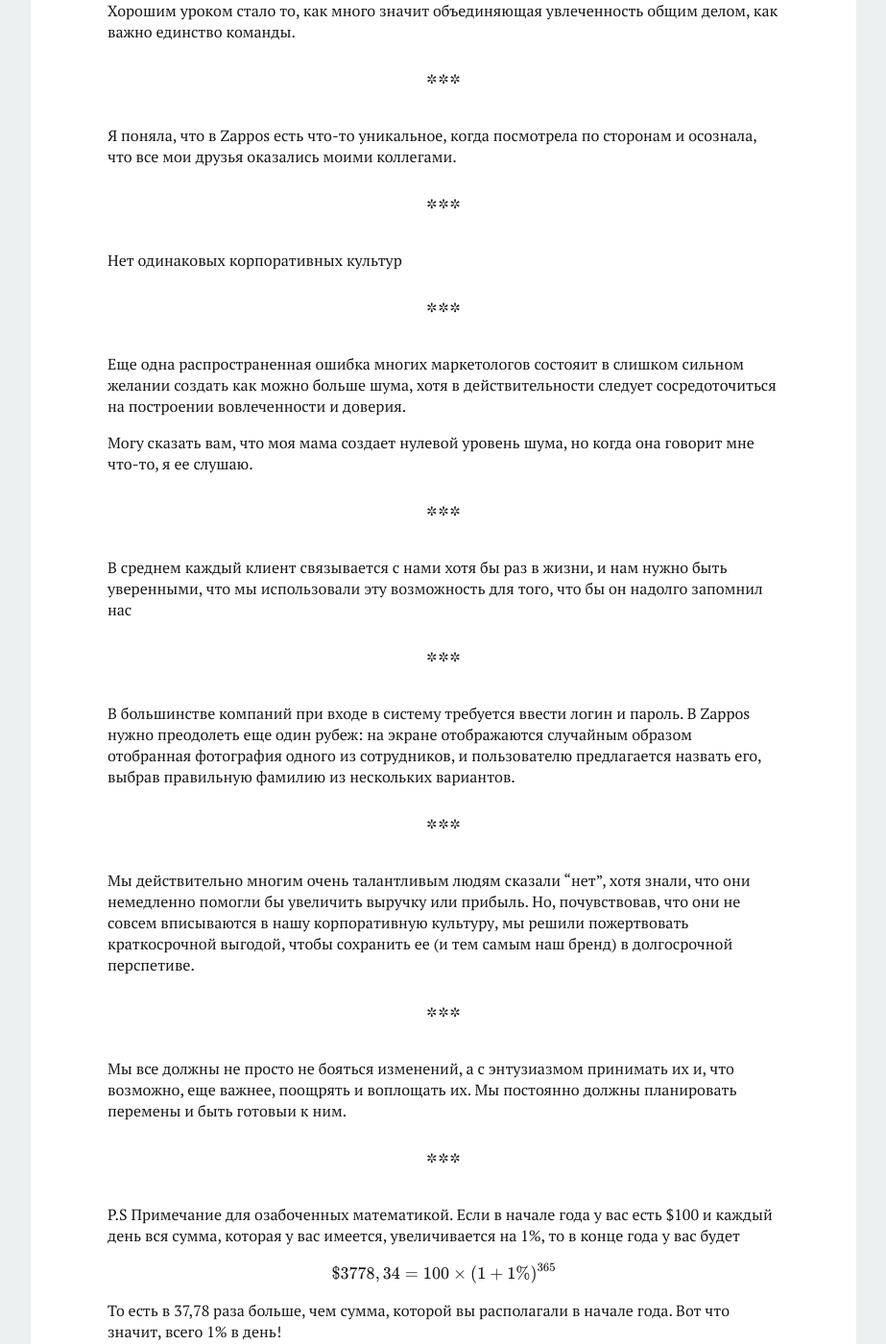
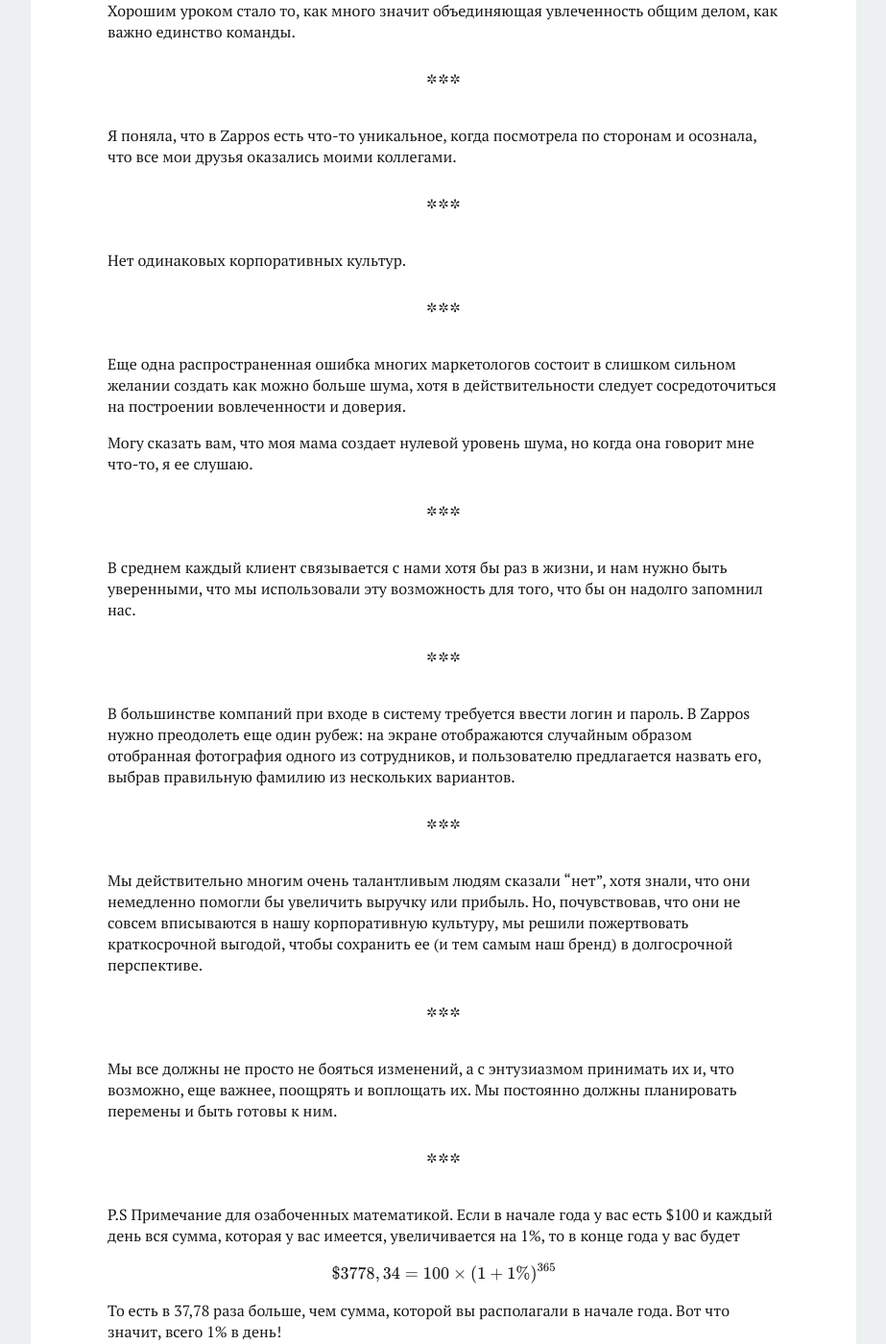
Before and after one commit to anna-vanlee/bizikov.ru, a Jekyll site: the page built from _posts/book/2014-01-28-zappos.markdown, in a window 1280 px wide and 1400 px high, scrolled down 3303 px. Shown: the whole window at 96% size, without its empty margins (178-1101 px from the left). Built offline with Jekyll 4.4.1, drawn with Linux system fonts in a browser that asks for light colours; formulas are drawn with MathJax 3; comment, search, counter and statistics services are not loaded; some of the changed text lies outside the part shown.

Commit message:
исправлены ошибки в тексте

```diff
--- a/_posts/2014-02-02-useful-resources-for-Sharepoint.markdown
+++ b/_posts/2014-02-02-useful-resources-for-Sharepoint.markdown
@@ -17,7 +17,7 @@
 
 ### Тематические блоги
 
-В этих блогах так много статей на все случаи жизни, поэтому я не стал выписывать какие то конкретные ссылки на уроки, а просто укажу ссылку на блог.
+В этих блогах так много статей на все случаи жизни, поэтому я не стал выписывать какие-то конкретные ссылки на уроки, а просто укажу ссылку на блог.
 
 - [Дмитрий Плотников](http://dplotnikov.wordpress.com/)
 - [Benjamin Niaulin](http://bniaulin.wordpress.com/)
--- a/_posts/book/2014-01-28-zappos.markdown
+++ b/_posts/book/2014-01-28-zappos.markdown
@@ -19,7 +19,7 @@
 <p class="quote-author">Махатма Ганди</p>
 
 <p class="quote">***</p>
-На пути к успеху я терпел одни неудачи
+На пути к успеху я терпел одни неудачи.
 
 <p class="quote-author">Томас Эдисон</p>
 
@@ -43,7 +43,7 @@
 
 <p class="quote">***</p>
 
-Говорят, что необходимость - мать изобретательности
+Говорят, что необходимость - мать изобретательности.
 
 <p class="quote">***</p>
 
@@ -52,7 +52,7 @@
 <p class="quote">***</p>
 
 Говоря коротко, проблема была в том, что мы не понимали, как много внимания нужно уделять корпоративной культуре. В течение
-первого года мы брали на работу знакомых и всех, кто хотел бы участвовать в создании чего то необычного и захватывающего.
+первого года мы брали на работу знакомых и всех, кто хотел бы участвовать в создании чего-то необычного и захватывающего.
 Сами не понимая того, мы сформировали симпатичную нам корпоративную культуру.
 
 Потом, когда число сотрудников перевалило за 25, мы совершили ошибку, начав принимать людей, которые приходили в компанию по совершенно другим причинам.
@@ -96,18 +96,18 @@
 
 <p class="quote">***</p>
 
-Нет одинаковых корпоративных культур
+Нет одинаковых корпоративных культур.
 
 <p class="quote">***</p>
 
-Еще одна распространенная ошибка многих маркетологов состояит в слишком сильном желании создать как можно больше шума, хотя
+Еще одна распространенная ошибка многих маркетологов состоит в слишком сильном желании создать как можно больше шума, хотя
 в действительности следует сосредоточиться  на построении вовлеченности и доверия.
 
 Могу сказать вам, что моя мама создает нулевой уровень шума, но когда она говорит мне что-то, я ее слушаю.
 
 <p class="quote">***</p>
 
-В среднем каждый клиент связывается с нами хотя бы раз в жизни, и нам нужно быть уверенными, что мы использовали эту возможность для того, что бы он надолго запомнил нас
+В среднем каждый клиент связывается с нами хотя бы раз в жизни, и нам нужно быть уверенными, что мы использовали эту возможность для того, что бы он надолго запомнил нас.
 
 <p class="quote">***</p>
 
@@ -118,11 +118,11 @@
 
 Мы действительно  многим очень талантливым людям сказали "нет", хотя знали, что они немедленно помогли бы увеличить выручку или прибыль.
 Но, почувствовав, что они не совсем вписываются в нашу корпоративную культуру, мы решили пожертвовать краткосрочной выгодой,
-чтобы сохранить ее (и тем самым наш бренд) в долгосрочной перспетиве.
+чтобы сохранить ее (и тем самым наш бренд) в долгосрочной перспективе.
 
 <p class="quote">***</p>
 
-Мы все должны не просто не бояться изменений, а с энтузиазмом принимать их и, что возможно, еще важнее, поощрять и воплощать их. Мы постоянно должны планировать перемены и быть готовыи к ним.
+Мы все должны не просто не бояться изменений, а с энтузиазмом принимать их и, что возможно, еще важнее, поощрять и воплощать их. Мы постоянно должны планировать перемены и быть готовы к ним.
 
 <p class="quote">***</p>
 
```
Also changed, not shown: other parts of _posts/2014-02-02-useful-resources-for-Sharepoint.markdown (+1 -1 lines), other parts of _posts/book/2014-01-28-zappos.markdown (+13 -13 lines).
